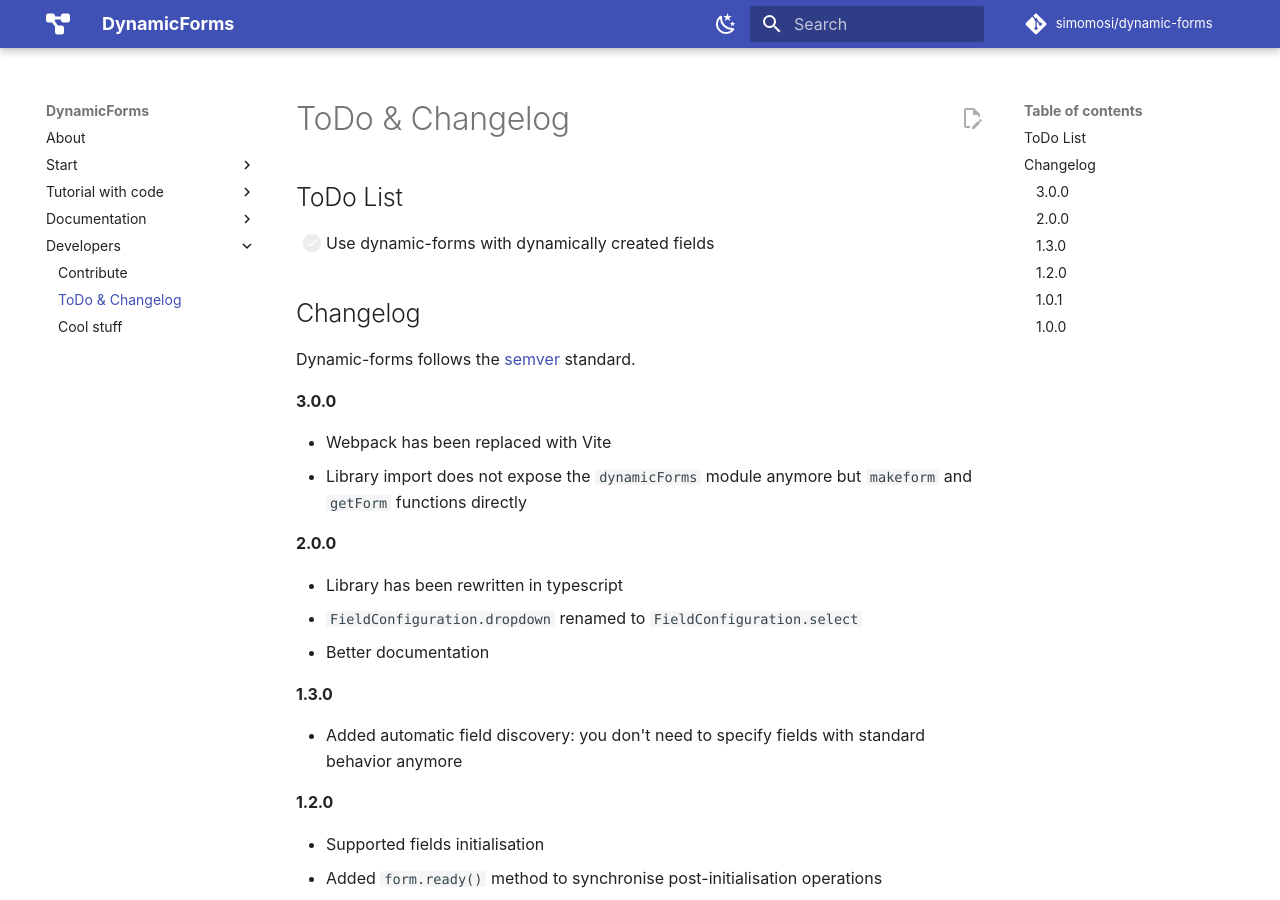
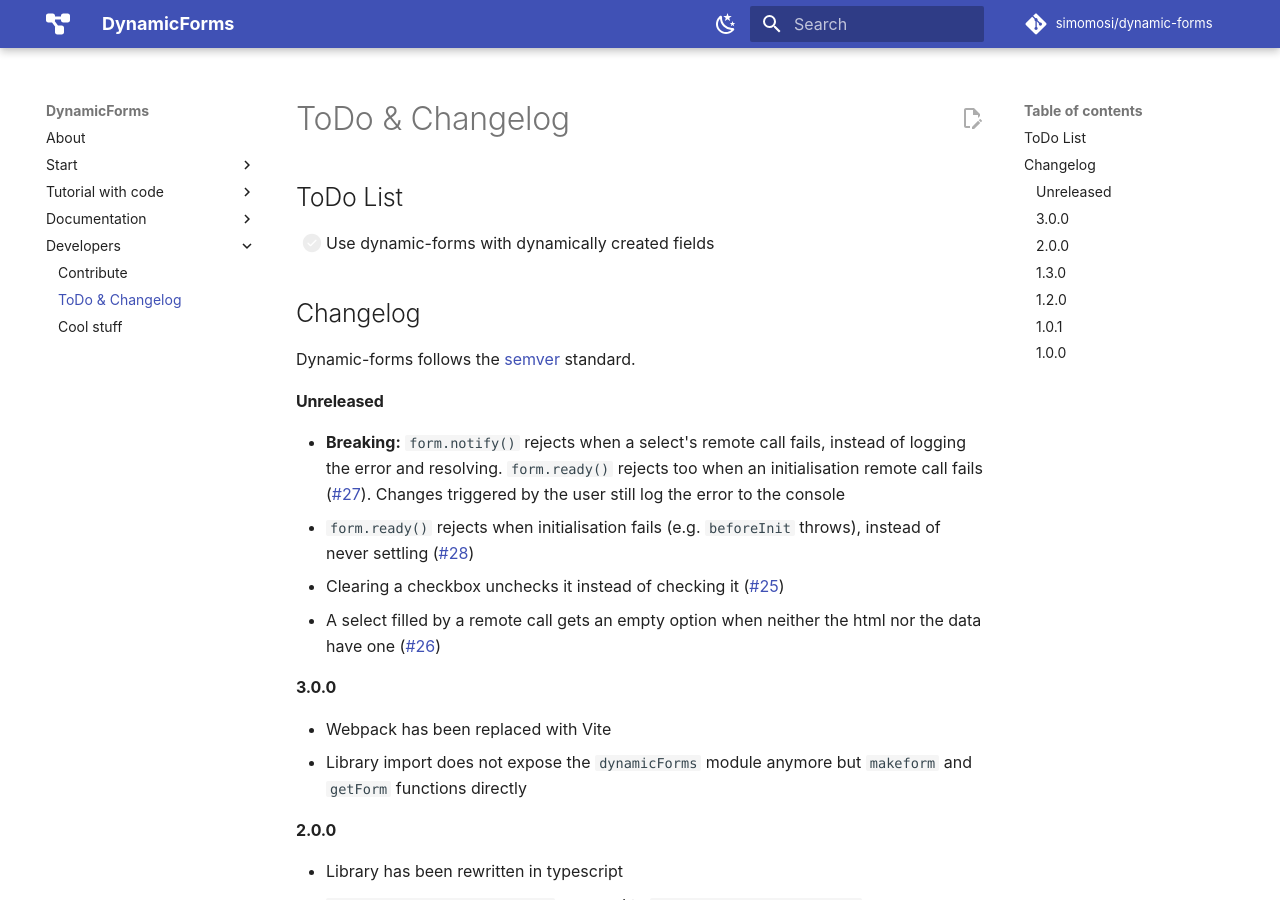
Before and after one commit to simomosi/dynamic-forms, an MkDocs documentation site: the page built from docs/dev/todo_changelog.md, in a window 1280 px wide and 900 px high. Built offline with MkDocs 1.6.1 and Material for MkDocs 9.7.7, drawn with Linux system fonts in a browser that asks for light colours; comment, search, counter and statistics services are not loaded.

Commit message:
Add changelog entry for the bug fixes
Co-Authored-By: Claude Opus 5.5 <noreply@anthropic.com>

```diff
--- a/docs/dev/todo_changelog.md
+++ b/docs/dev/todo_changelog.md
@@ -4,6 +4,13 @@
 
 ## Changelog
 Dynamic-forms follows the [semver](https://semver.org) standard.
+
+#### Unreleased
+
+- **Breaking:** `form.notify()` rejects when a select's remote call fails, instead of logging the error and resolving. `form.ready()` rejects too when an initialisation remote call fails ([#27](https://github.com/simomosi/dynamic-forms/issues/27)). Changes triggered by the user still log the error to the console
+- `form.ready()` rejects when initialisation fails (e.g. `beforeInit` throws), instead of never settling ([#28](https://github.com/simomosi/dynamic-forms/issues/28))
+- Clearing a checkbox unchecks it instead of checking it ([#25](https://github.com/simomosi/dynamic-forms/issues/25))
+- A select filled by a remote call gets an empty option when neither the html nor the data have one ([#26](https://github.com/simomosi/dynamic-forms/issues/26))
 
 #### 3.0.0
 
```
